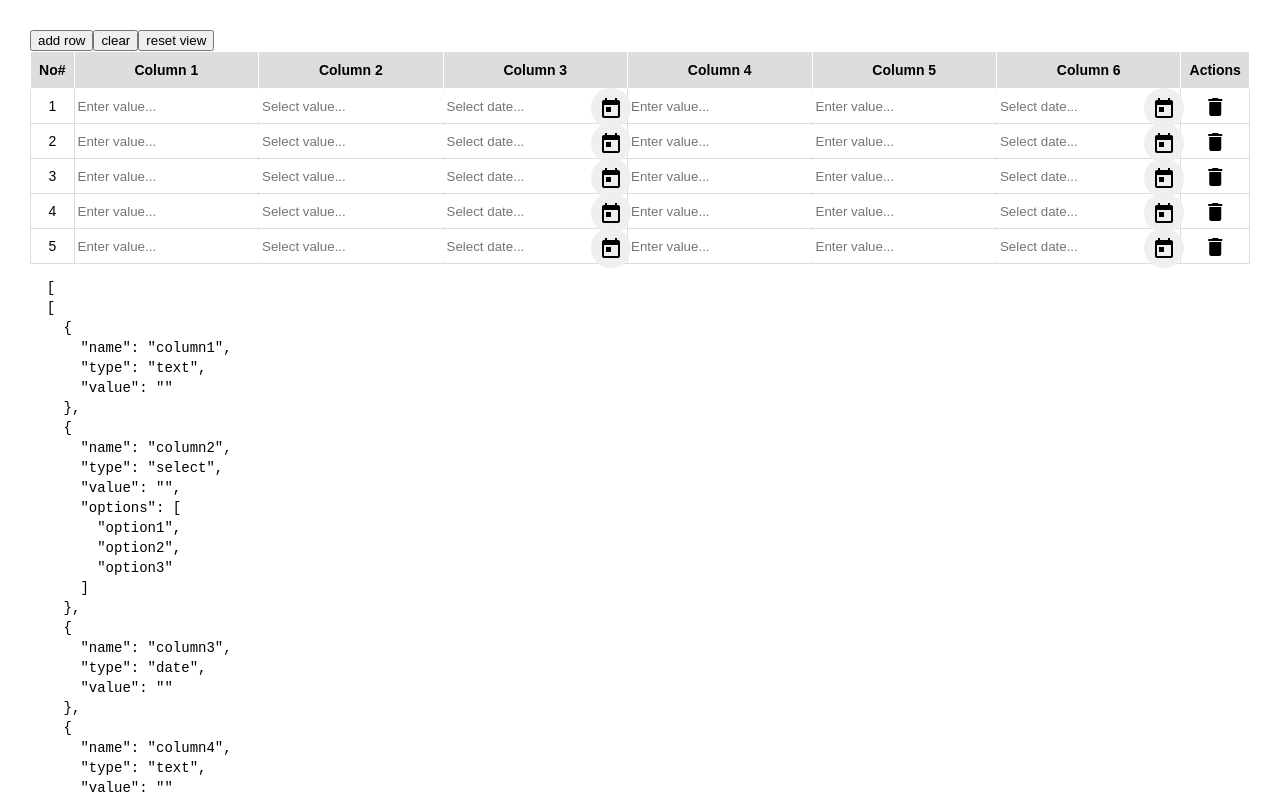
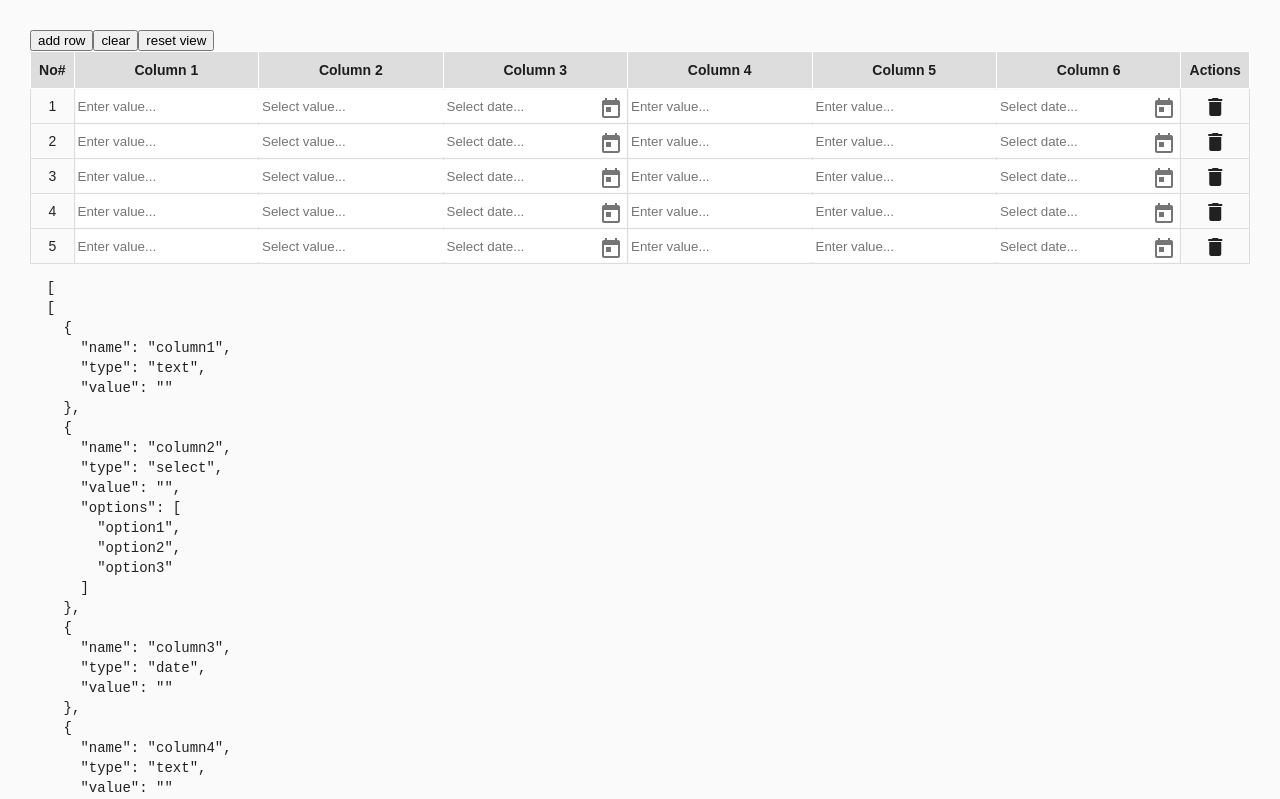
Before and after one commit to bogdandevlpr/table-excel-copy-paste, an Angular app: page / in a window 1280 px wide. Shown: the top 799 px of the page. Built offline with nearby package versions, Linux system fonts and the light colour scheme.

Commit message:
regenerated dist with new name and all component styles

```diff
--- a/package.json
+++ b/package.json
@@ -1,7 +1,7 @@
 {
   "name": "table-excel-copy-paste",
   "version": "0.0.0",
-  "homepage": "https://bogdandevlpr.github.io/table-excel-copy-paste/dist/public",
+  "homepage": "https://bogdandevlpr.github.io/table-excel-copy-paste/dist/example-app",
   "scripts": {
     "ng": "ng",
     "start": "ng serve",
--- a/src/theme.scss
+++ b/src/theme.scss
@@ -30,4 +30,4 @@ $theme: mat.define-light-theme((
 // Include theme styles for core and each component used in your app.
 // Alternatively, you can import and @include the theme mixins for each component
 // that you are using.
-@include mat.datepicker-theme($theme);
+@include mat.all-component-themes($theme);
```
Also changed, not shown: 8 other files (tests, documents, lock files or other folders).
